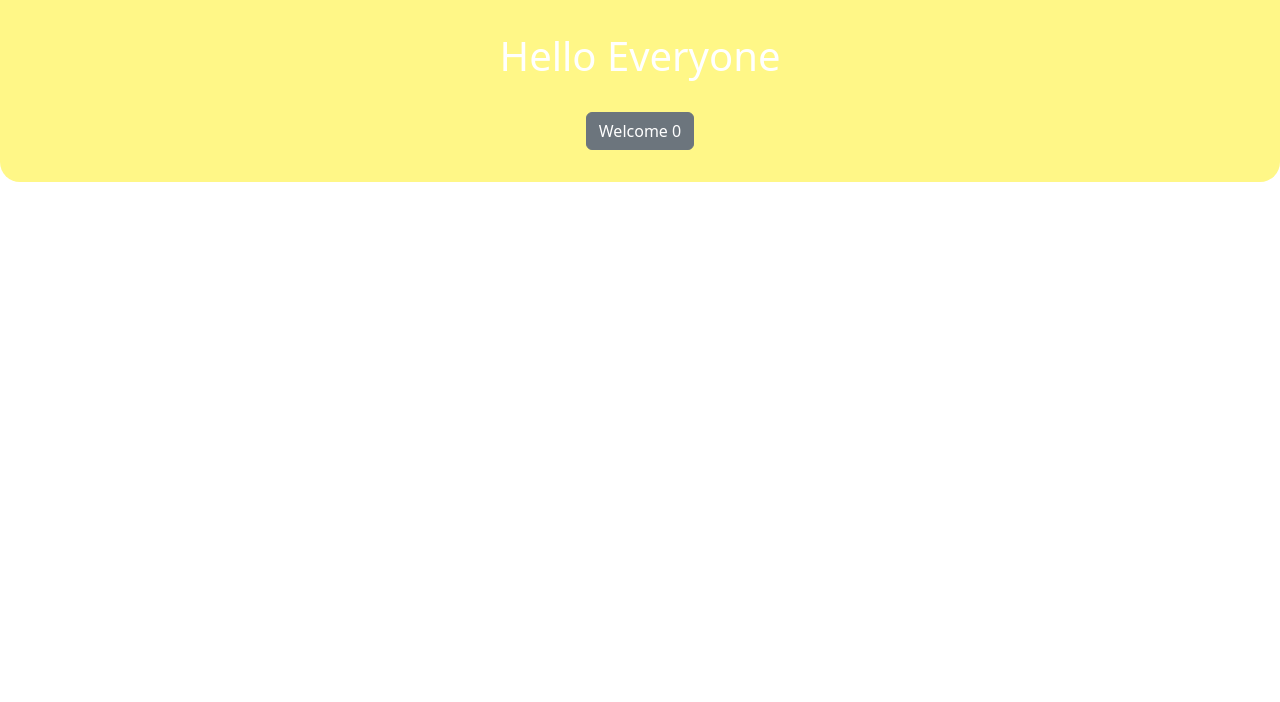
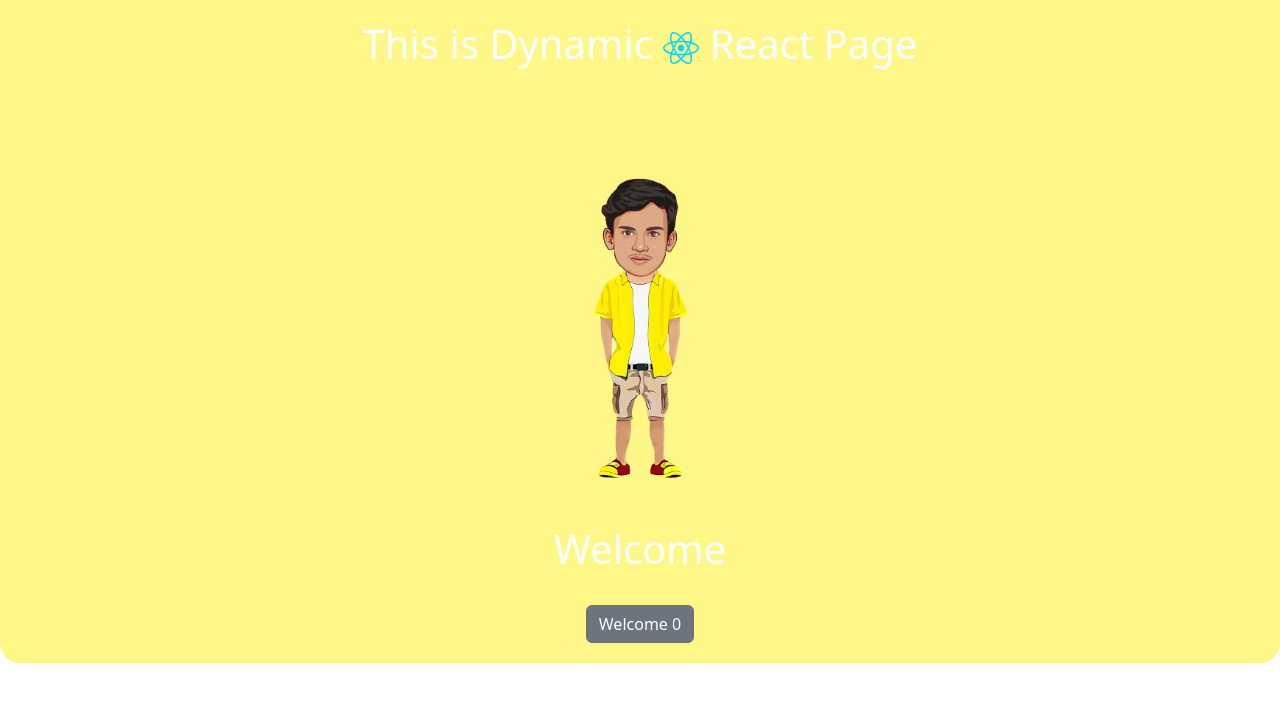
Before and after one commit to muthu12-sudo/Portfolio-MG, a React (Vite) app: page / in a window 1280 px wide. Shown: the top 702 px of the page. Built offline with nearby package versions, Linux system fonts and the light colour scheme.

Commit message:
Dynamic Page

```diff
--- a/src/Header.css
+++ b/src/Header.css
@@ -2,7 +2,13 @@
 .header{
     text-align: center;
     background: rgb(255, 247, 135);
-    padding: 2rem;
+    padding: 20px;
     color:white;
     border-radius: 0 0 20px 20px;
 }
+#mg img{
+    padding: 10px;
+    width:400px;
+    margin:0;
+    height: auto;
+}
--- a/src/Header.tsx
+++ b/src/Header.tsx
@@ -7,7 +7,15 @@ function Header() {
   return (
     <>
       <div className="header">
-        <h1>Hello Everyone</h1>
+        <h1>
+          This is Dynamic{" "}
+          <span>
+            <img src="/src/assets/react.svg" />
+          </span>{" "}
+          React Page
+        </h1>
+        <img id="mg" src="/Cartoon-MG.png" width="300px" />
+        <h1>Welcome</h1>
         <br />
         <button
           className="btn btn-secondary"
```
